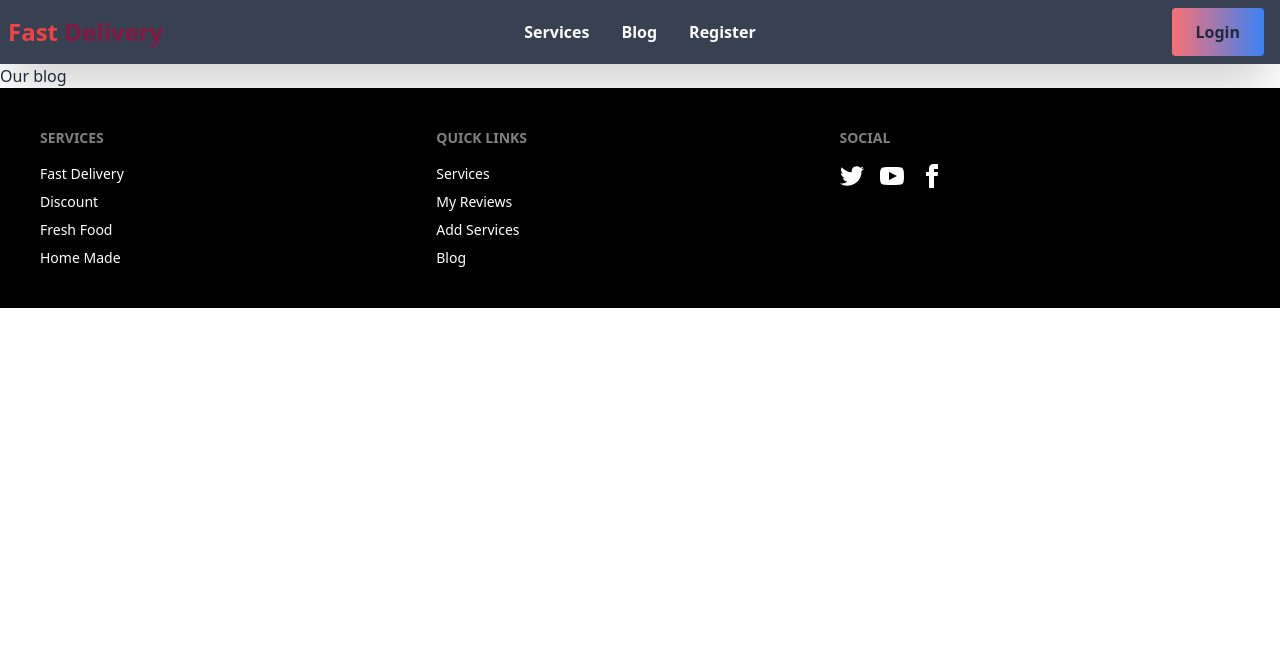
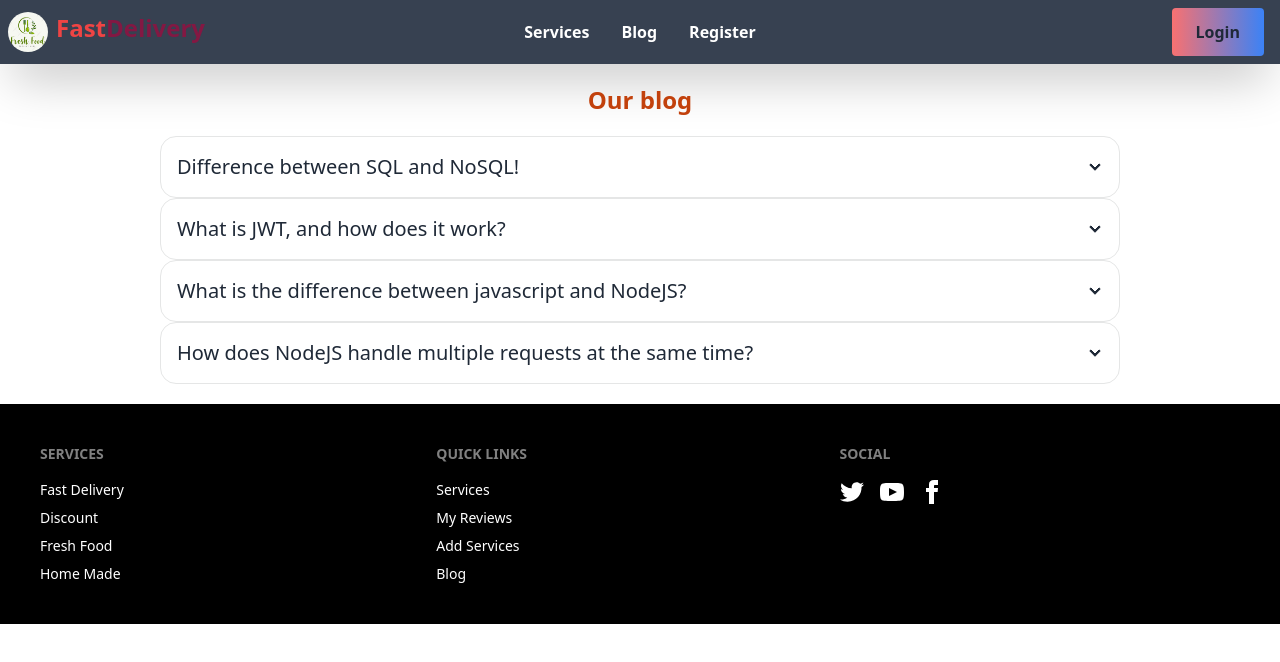
Before and after one commit to mdsultanmahmud/food-delivery, a React (Vite) app: page /blog in a window 1280 px wide. Shown: the top 662 px of the page. Built offline with nearby package versions, Linux system fonts and the light colour scheme; no server answers.

Commit message:
add blog page and answer the four question

```diff
--- a/index.html
+++ b/index.html
@@ -2,9 +2,9 @@
 <html data-theme="light" lang="en">
   <head>
     <meta charset="UTF-8" />
-    <link rel="icon" type="image/svg+xml" href="/vite.svg" />
+    <link rel="icon" type="image/svg+xml" href="./public/favicon.ico" />
     <meta name="viewport" content="width=device-width, initial-scale=1.0" />
-    <title>Vite + React</title>
+    <title>Fast Delivery</title>
   </head>
   <body>
     <div id="root"></div>
--- a/src/pages/Blog/Blog.jsx
+++ b/src/pages/Blog/Blog.jsx
@@ -2,8 +2,60 @@ import React from 'react';
 
 const Blog = () => {
     return (
-        <div>
-            <h3>Our blog</h3>
+        <div className='m-5 w-full md:w-3/4 mx-auto'>
+            <h3 className='text-center text-2xl font-bold text-orange-700 my-5'>Our blog</h3>
+
+            <div tabIndex={0} className="collapse collapse-arrow border border-base-300 bg-base-100 rounded-box">
+                <div className="collapse-title text-xl font-medium">
+                    Difference between SQL and NoSQL!
+                </div>
+                <div className="collapse-content">
+                    <li>SQL databases are relational, NoSQL databases are non-relational.</li>
+                    <li>SQL databases use structured query language and have a predefined schema. NoSQL databases have dynamic schemas for unstructured data.
+                    </li>
+                    <li>SQL databases are vertically scalable, while NoSQL databases are horizontally scalable.
+                    </li>
+                    <li>SQL databases are table-based, while NoSQL databases are document, key-value, graph, or wide-column stores.
+                    </li>
+                    <li>SQL databases are better for multi-row transactions, while NoSQL is better for unstructured data like documents or JSON.
+                    </li>
+                </div>
+            </div>
+
+            <div tabIndex={0} className="collapse collapse-arrow border border-base-300 bg-base-100 rounded-box">
+                <div className="collapse-title text-xl font-medium">
+                What is JWT, and how does it work?
+                </div>
+                <div className="collapse-content">
+                   <p>
+                   JWT, or JSON Web Token, is an open standard(RFC 7519) set of claims to share security information or authorization/authentication requests between a client and a server. Each JWT contains encoded JSON objects. JWTs are signed using a cryptographic algorithm by the token’s issuer to ensure that No one could alter the claims after the token is issued and later can be used by the receiving party to verify the token.
+                   </p>
+                </div>
+            </div>
+
+            <div tabIndex={0} className="collapse collapse-arrow border border-base-300 bg-base-100 rounded-box">
+                <div className="collapse-title text-xl font-medium">
+                What is the difference between javascript and NodeJS?
+                </div>
+                <div className="collapse-content">
+                   <p>
+                    <strong>JavaScript: </strong>
+                   It is a programming language. We use JS mainly to write scripts on a website that makes web pages more dynamic in nature.We can only run JS on browsers.It is utilised on the web page’s client-side.
+                   </p>
+                   <p>
+                    <strong>NodeJs: </strong>
+                    It is a runtime environment for Javascript that lets a user run this programming language on the server-side as well.NodeJS helps us run JS outside the browser as well.It lets us use JS on the server-side as well since it works on the server-side.
+                   </p>
+                </div>
+            </div>
+            <div tabIndex={0} className="collapse collapse-arrow border border-base-300 bg-base-100 rounded-box">
+                <div className="collapse-title text-xl font-medium">
+                How does NodeJS handle multiple requests at the same time?
+                </div>
+                <div className="collapse-content">
+                  <p>NodeJS receives multiple client requests and places them into EventQueue. NodeJS is built with the concept of event-driven architecture. NodeJS has its own EventLoop which is an infinite loop that receives requests and processes them</p>
+                </div>
+            </div>
         </div>
     );
 };
--- a/src/pages/Navbar/Navbar.jsx
+++ b/src/pages/Navbar/Navbar.jsx
@@ -2,7 +2,7 @@ import React, { useContext } from 'react';
 import toast from 'react-hot-toast';
 import { Link } from 'react-router-dom';
 import { AuthContext } from '../../context/AuthProvider';
-
+import logo from '../../assets/logo.jpg'
 const Navbar = () => {
     const { user, userLogout } = useContext(AuthContext)
     const handleUserLogout = () => {
@@ -39,7 +39,10 @@ const Navbar = () => {
                         {allMenu}
                     </ul>
                 </div>
-                <Link to={'/'} className="normal-case text-xl md:text-2xl text-red-500 font-bold ">Fast <span className='text-pink-900'>Delivery</span></Link>
+                <Link to={'/'} className="normal-case flex text-xl md:text-2xl text-red-500 font-bold ">
+                    <img className='w-10 h-10 rounded-full mr-2' src={logo} alt="" />
+                Fast <span className='text-pink-900 '>Delivery</span>
+                </Link>
             </div>
             <div className="navbar-center hidden lg:flex">
                 <ul className="menu menu-horizontal p-0">
--- a/src/pages/home/Service/ServiceCard.jsx
+++ b/src/pages/home/Service/ServiceCard.jsx
@@ -11,7 +11,7 @@ const ServiceCard = ({ service }) => {
                 <p>{description.slice(0,100)}...</p>
                 <p className='text-gray-400'><strong>{review}</strong> people review this.</p>
                 <div className="card-actions justify-end">
-                    <Link to={`/serviceDetails/${_id}`}><button className="btn btn-primary btn-outline">Details</button></Link>
+                    <Link to={`/serviceDetails/${_id}`}><button className="btn btn-secondary btn-outline px-12">Details</button></Link>
                 </div>
             </div>
         </div>
```
Also changed, not shown: src/assets/logo.jpg (added), 1 other file (tests, documents, lock files or other folders).
